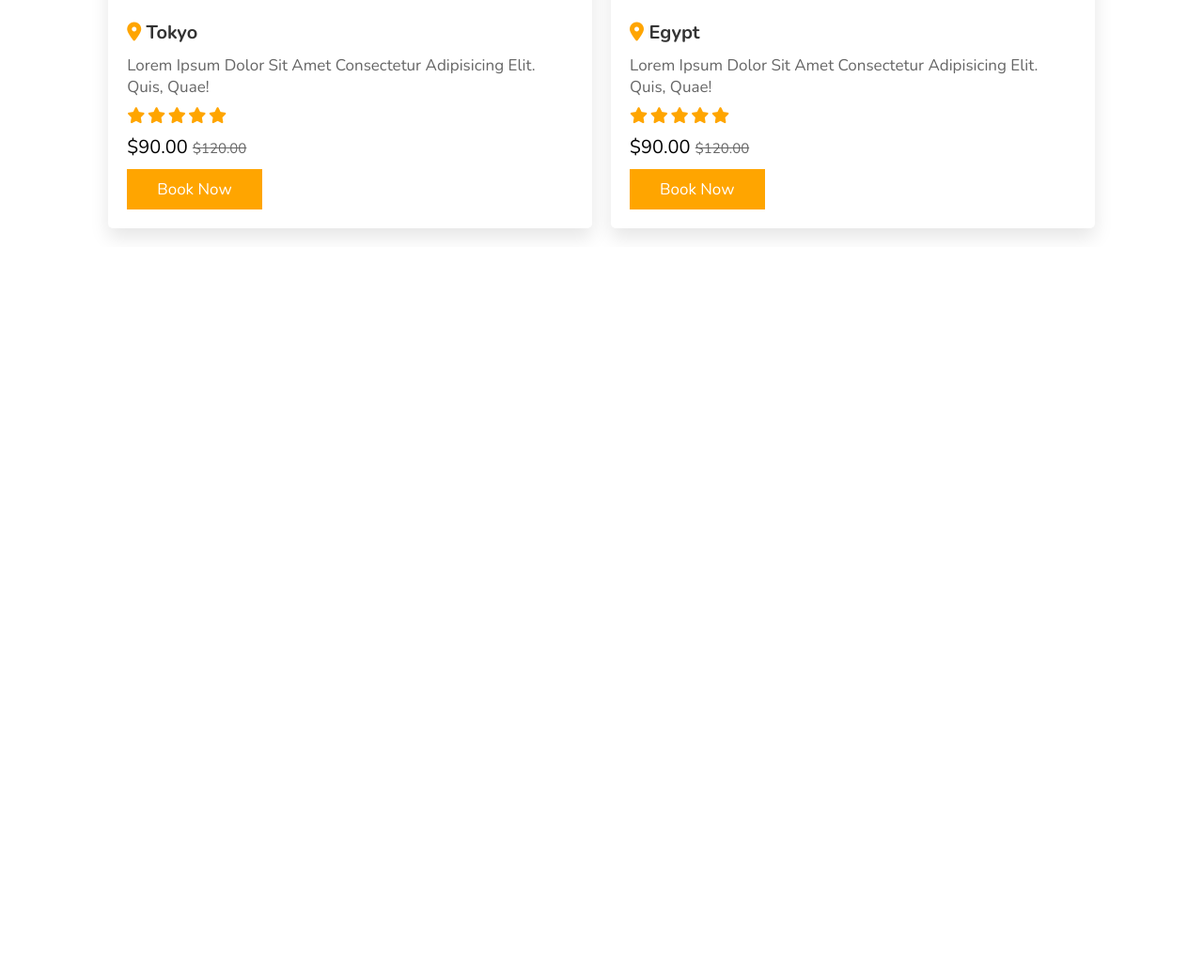
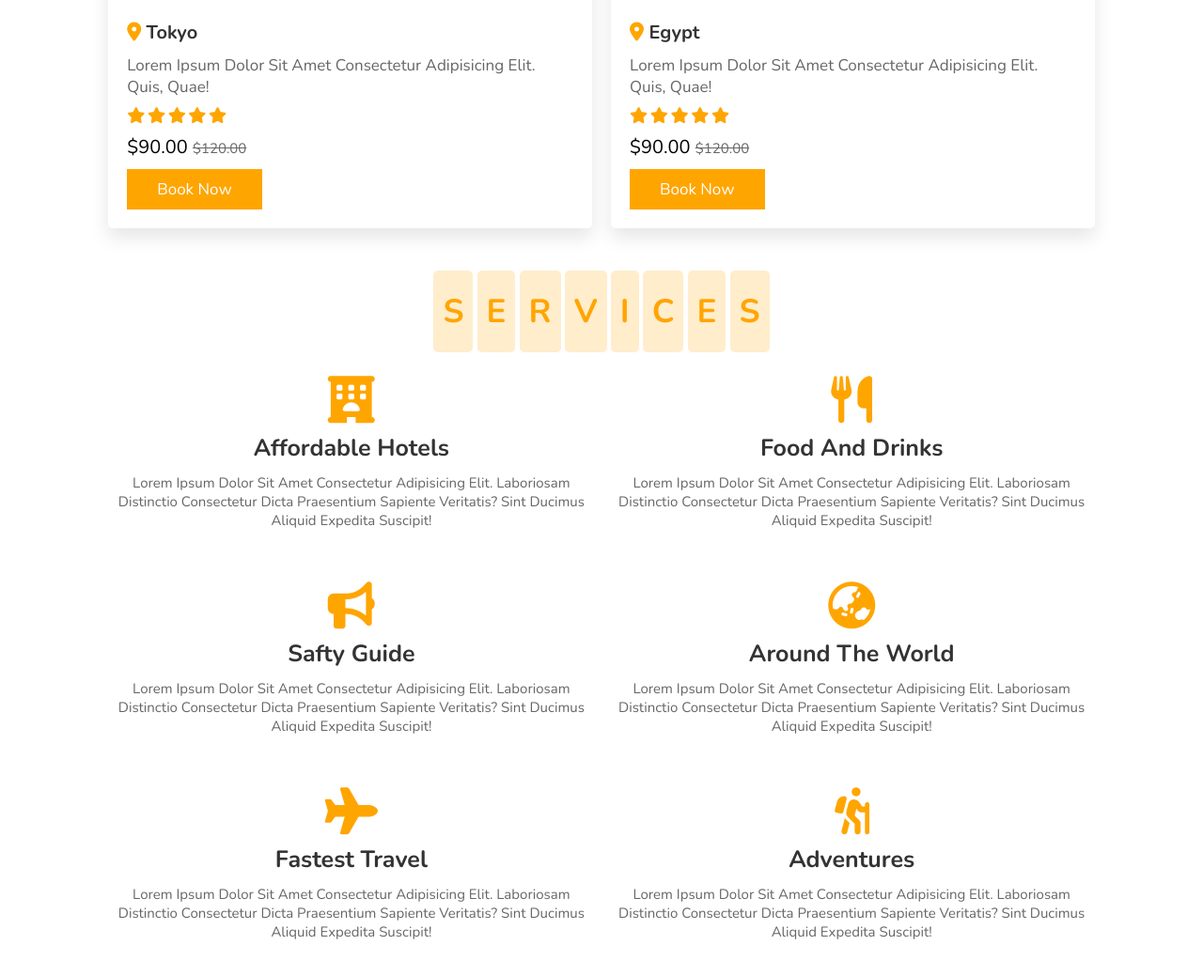
Before and after one commit to kaloyan/Frontend-Projects, a website: page travel-website/index.html in a window 1280 px wide. Shown: the part 2890-3929 px from the top of the page at 94% size. Before the commit the page ends 3153 px from the top, so only its background shows below. Drawn offline with nearby package versions, Linux system fonts and the light colour scheme.

Commit message:
Travel Website: Implemented services section

```diff
--- a/travel-website/css/style.css
+++ b/travel-website/css/style.css
@@ -399,6 +399,40 @@ header .search-bar-container label:hover {
   text-decoration: line-through;
 }
 
+#services .box-container {
+  display: flex;
+  flex-wrap: wrap;
+  gap: 1.5rem;
+}
+
+#services .box-container .box {
+  flex: 1 1 40rem;
+  border-radius: 0.5rem;
+  padding: 1rem;
+  text-align: center;
+}
+
+#services .box-container .box i {
+  font-size: 5rem;
+  color: var(--orange);
+  padding: 1rem;
+}
+
+#services .box-container .box h3 {
+  font-size: 2.5rem;
+  color: #333;
+}
+
+#services .box-container .box p {
+  font-size: 1.5rem;
+  color: #666;
+  padding: 1rem 0;
+}
+
+#services .box-container .box:hover {
+  box-shadow: 0 1rem 2rem rgba(0, 0, 0, 0.1);
+}
+
 /* media queries */
 
 @media (max-width: 1200px) {
--- a/travel-website/index.html
+++ b/travel-website/index.html
@@ -286,5 +286,82 @@
       </div>
     </section>
     <!-- packages section end -->
+
+    <!-- services section start -->
+    <section id="services" class="services">
+      <h1 class="heading">
+        <span>s</span>
+        <span>e</span>
+        <span>r</span>
+        <span>v</span>
+        <span>i</span>
+        <span>c</span>
+        <span>e</span>
+        <span>s</span>
+      </h1>
+
+      <div class="box-container">
+        <div class="box">
+          <i class="fas fa-hotel"></i>
+          <h3>affordable hotels</h3>
+          <p>
+            Lorem ipsum dolor sit amet consectetur adipisicing elit. Laboriosam
+            distinctio consectetur dicta praesentium sapiente veritatis? Sint
+            ducimus aliquid expedita suscipit!
+          </p>
+        </div>
+
+        <div class="box">
+          <i class="fas fa-utensils"></i>
+          <h3>food and drinks</h3>
+          <p>
+            Lorem ipsum dolor sit amet consectetur adipisicing elit. Laboriosam
+            distinctio consectetur dicta praesentium sapiente veritatis? Sint
+            ducimus aliquid expedita suscipit!
+          </p>
+        </div>
+
+        <div class="box">
+          <i class="fas fa-bullhorn"></i>
+          <h3>safty guide</h3>
+          <p>
+            Lorem ipsum dolor sit amet consectetur adipisicing elit. Laboriosam
+            distinctio consectetur dicta praesentium sapiente veritatis? Sint
+            ducimus aliquid expedita suscipit!
+          </p>
+        </div>
+
+        <div class="box">
+          <i class="fas fa-globe-asia"></i>
+          <h3>around the world</h3>
+          <p>
+            Lorem ipsum dolor sit amet consectetur adipisicing elit. Laboriosam
+            distinctio consectetur dicta praesentium sapiente veritatis? Sint
+            ducimus aliquid expedita suscipit!
+          </p>
+        </div>
+
+        <div class="box">
+          <i class="fas fa-plane"></i>
+          <h3>fastest travel</h3>
+          <p>
+            Lorem ipsum dolor sit amet consectetur adipisicing elit. Laboriosam
+            distinctio consectetur dicta praesentium sapiente veritatis? Sint
+            ducimus aliquid expedita suscipit!
+          </p>
+        </div>
+
+        <div class="box">
+          <i class="fas fa-hiking"></i>
+          <h3>adventures</h3>
+          <p>
+            Lorem ipsum dolor sit amet consectetur adipisicing elit. Laboriosam
+            distinctio consectetur dicta praesentium sapiente veritatis? Sint
+            ducimus aliquid expedita suscipit!
+          </p>
+        </div>
+      </div>
+    </section>
+    <!-- services section end -->
   </body>
 </html>
```
